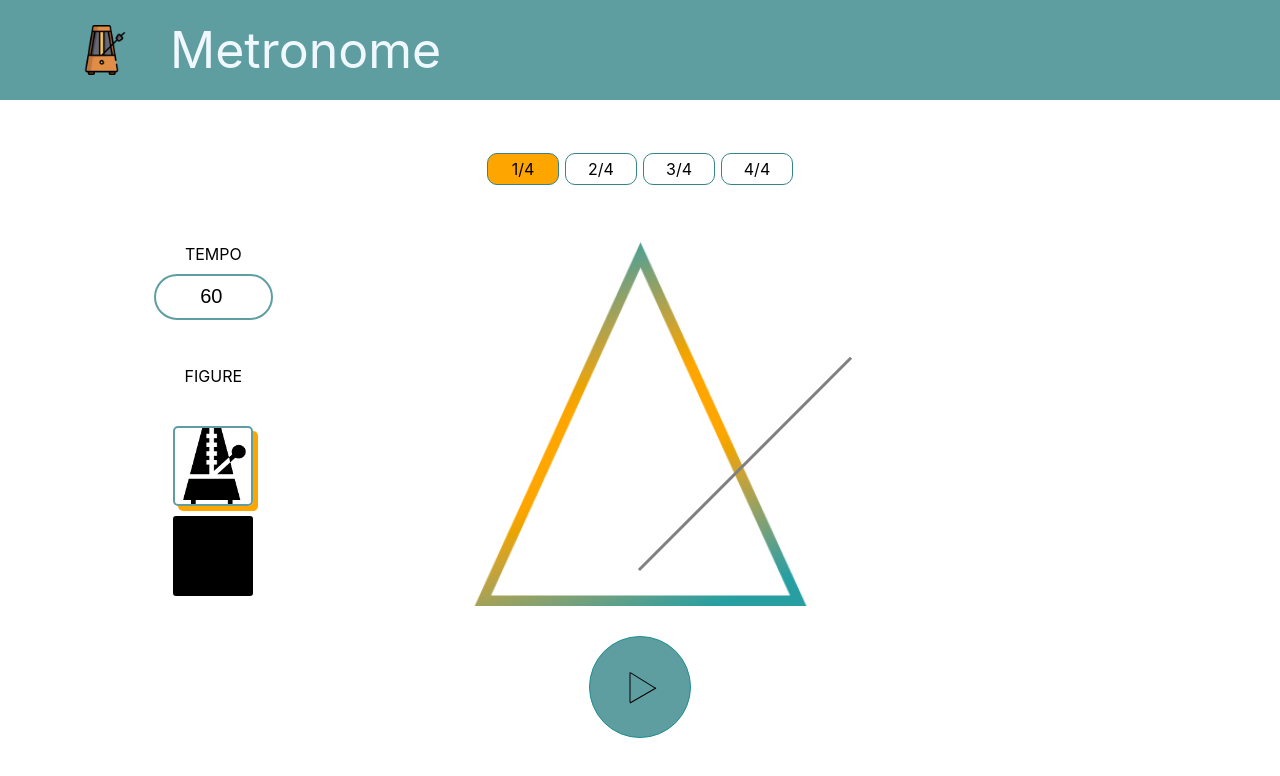
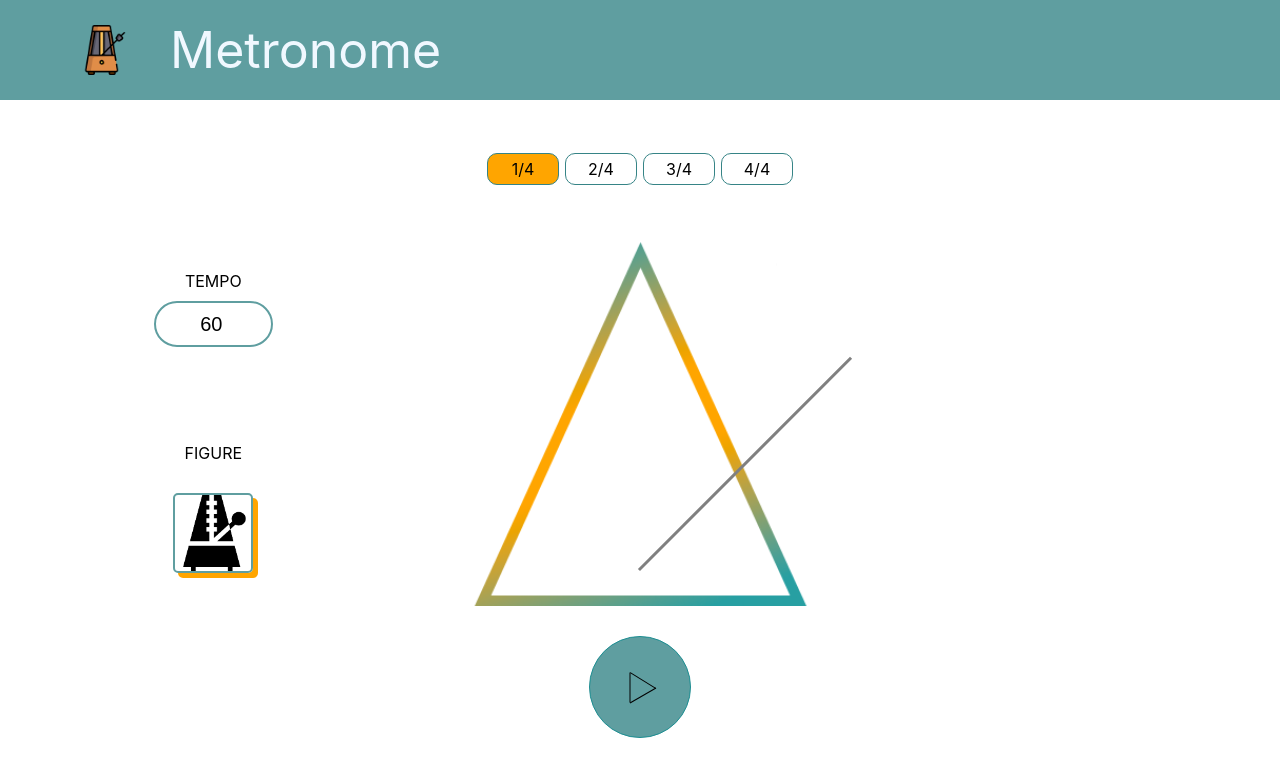
Before and after one commit to yauheniShurmei/metronome, a React (Create React App) app: page / in a window 1280 px wide. Shown: the top 776 px of the page. Built offline with nearby package versions, Linux system fonts and the light colour scheme; no server answers.

Commit message:
fix left panel 03

```diff
--- a/src/MetroFigure/MetroFigure.js
+++ b/src/MetroFigure/MetroFigure.js
@@ -27,7 +27,7 @@ const MetroFigure = () => {
       >
         <img src="../../icons/metronome1.png" alt="metronome icon" />
       </div>
-      <div
+      {/* <div
         className={classes.squareFigure}
         style={
           onFigure === 1
@@ -37,7 +37,7 @@ const MetroFigure = () => {
         onClick={() => chooseMetronomeFigure(1)}
       >
         <div></div>
-      </div>
+      </div> */}
     </section>
   );
 };
--- a/src/MetroFigure/MetroFigure.module.css
+++ b/src/MetroFigure/MetroFigure.module.css
@@ -8,8 +8,7 @@
 .rootSection div {
   width: 5rem;
   height: 5rem;
-  margin: 5px;
-  /* padding: 5px; */
+  margin: auto;
   box-sizing: border-box;
   border-radius: 5px;
 }
--- a/src/Tempo/Tempo.js
+++ b/src/Tempo/Tempo.js
@@ -7,7 +7,15 @@ const Tempo = () => {
   const dispatch = useDispatch();
 
   return (
-    <div className={classes.tempoElement}>
+    <div
+      className={classes.tempoElement}
+      style={{
+        display: "flex",
+        flexDirection: "column",
+        justifyContent: "center",
+        alignItems: "center",
+      }}
+    >
       <label>TEMPO</label>
       <input
         type="number"
```
